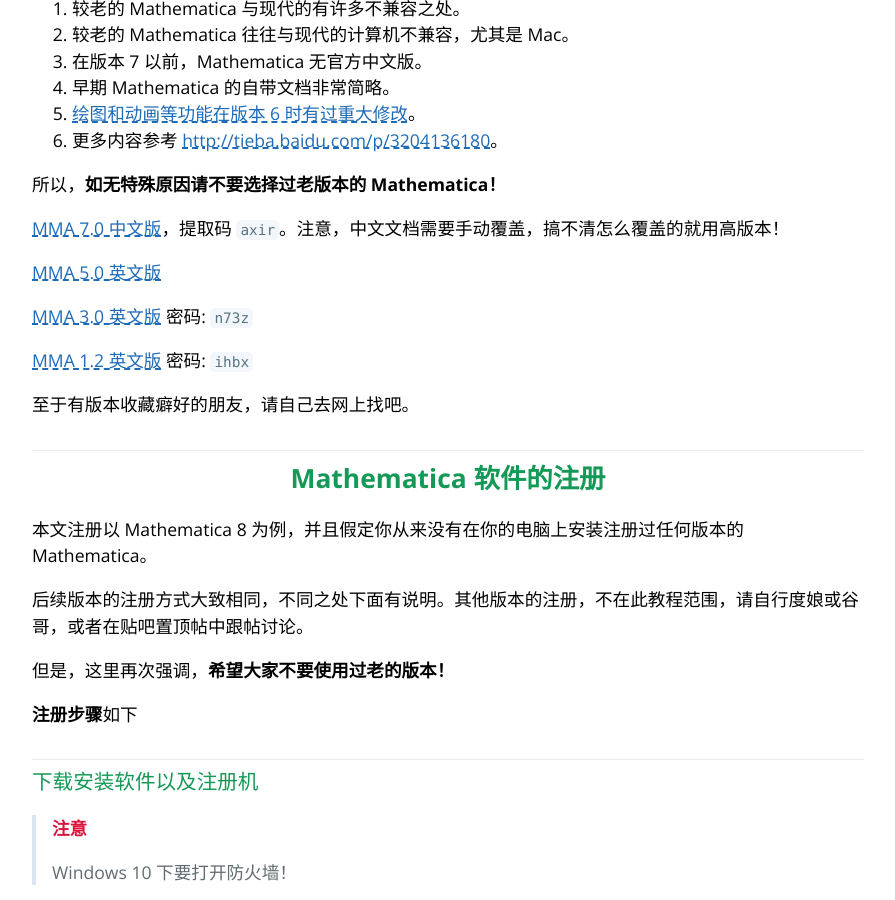
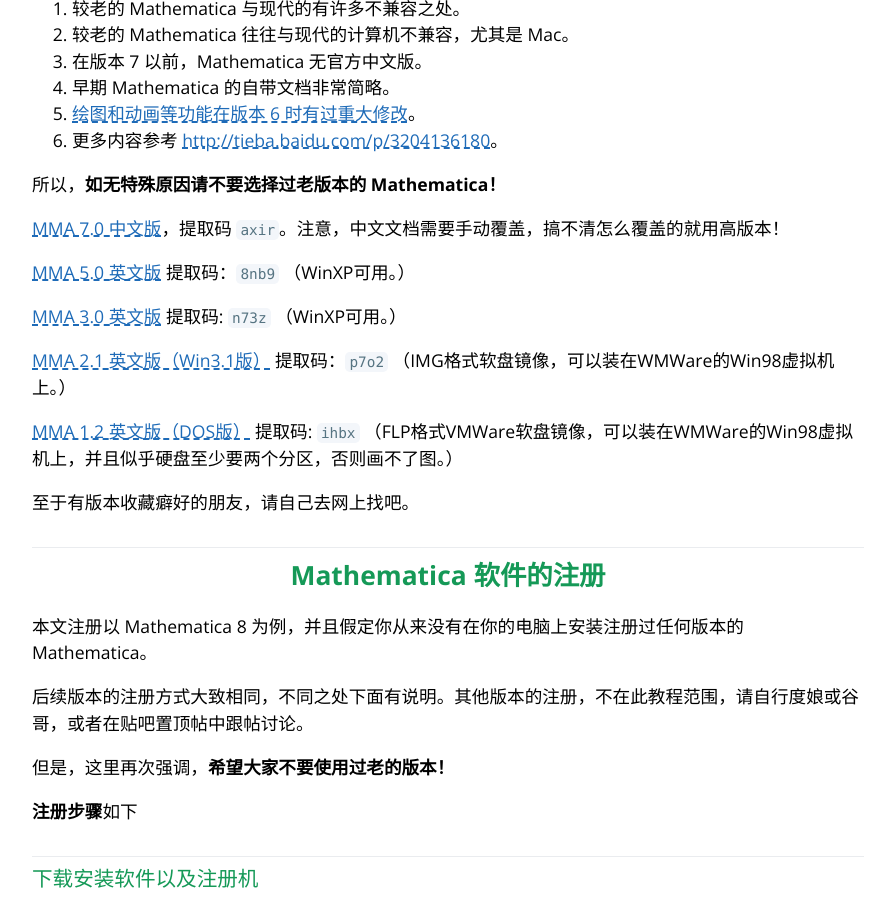
Before and after one commit to TieBaMma/InstallTutorial, a Jekyll site: the page built from index.md, in a window 1280 px wide and 900 px high, scrolled down 5014 px. Shown: the whole window, without its empty margins (192-1087 px from the left). Built offline with Jekyll 4.4.1, drawn with Linux system fonts in a browser that asks for light colours.

Commit message:
Update index.md
修复版本5链接，新增2.1版链接。

```diff
--- a/index.md
+++ b/index.md
@@ -203,11 +203,13 @@
 
 [MMA 7.0 中文版](https://pan.baidu.com/s/1VOeMOe15755SaulpTXD4ig)，提取码 `axir`。注意，中文文档需要手动覆盖，搞不清怎么覆盖的就用高版本！
 
-[MMA 5.0 英文版](http://bbs.pinggu.org/thread-333503-1-1.html)
+[MMA 5.0 英文版](https://pan.baidu.com/s/1MWnpsZ8QA2DBZXf1N6ayRg) 提取码：`8nb9` （WinXP可用。）
 
-[MMA 3.0 英文版](https://pan.baidu.com/s/1hscUVwo) 密码: `n73z`
+[MMA 3.0 英文版](https://pan.baidu.com/s/1hscUVwo) 提取码: `n73z` （WinXP可用。）
 
-[MMA 1.2 英文版](https://pan.baidu.com/s/1eRMJX54) 密码: `ihbx`
+[MMA 2.1 英文版（Win3.1版）](https://pan.baidu.com/s/1RkmZUQxYxDMfV2sfe5HZsg) 提取码：`p7o2` （IMG格式软盘镜像，可以装在WMWare的Win98虚拟机上。）
+
+[MMA 1.2 英文版（DOS版）](https://pan.baidu.com/s/1eRMJX54) 提取码: `ihbx` （FLP格式VMWare软盘镜像，可以装在WMWare的Win98虚拟机上，并且似乎硬盘至少要两个分区，否则画不了图。）
 
 至于有版本收藏癖好的朋友，请自己去网上找吧。
 
```
